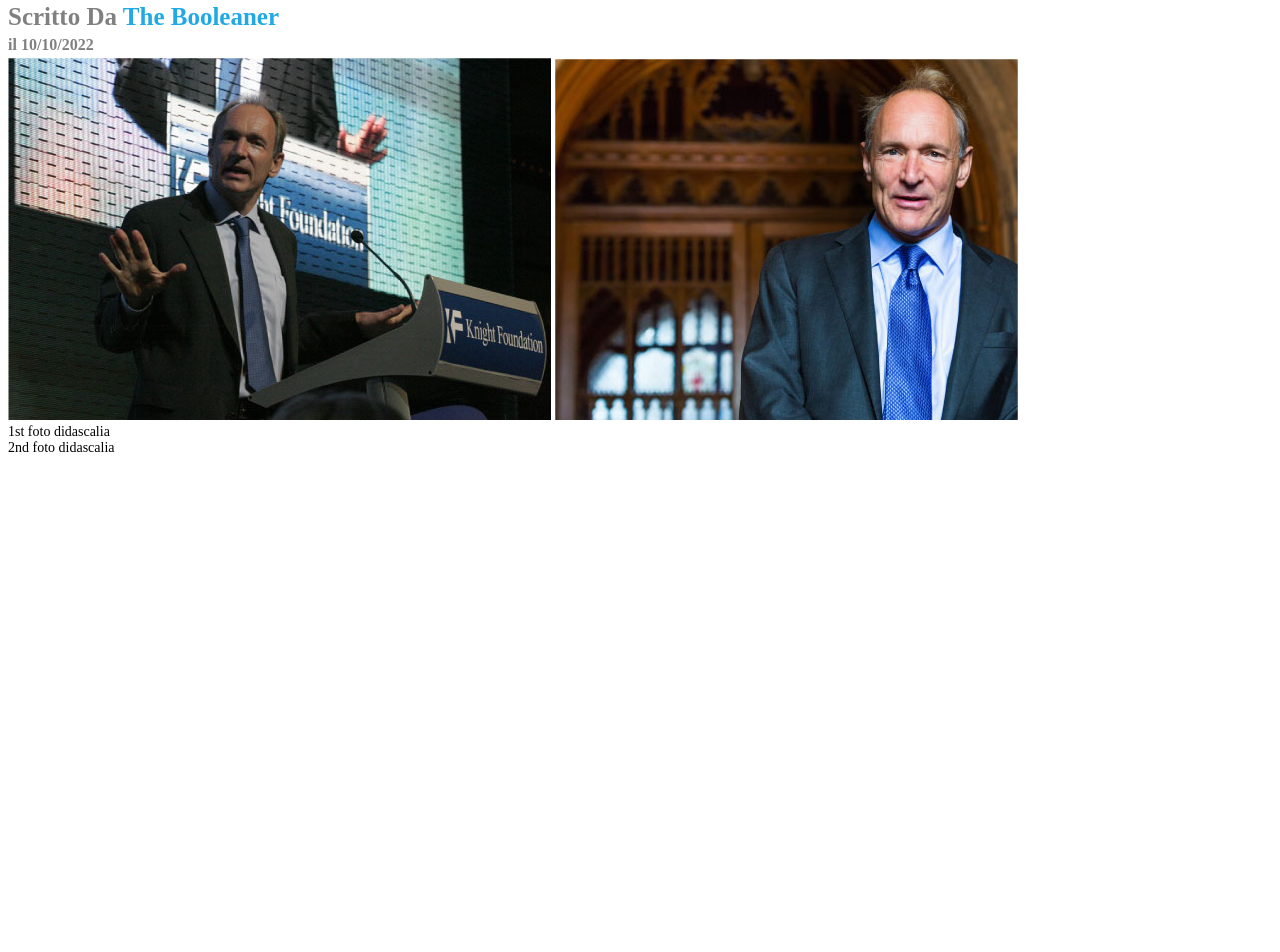
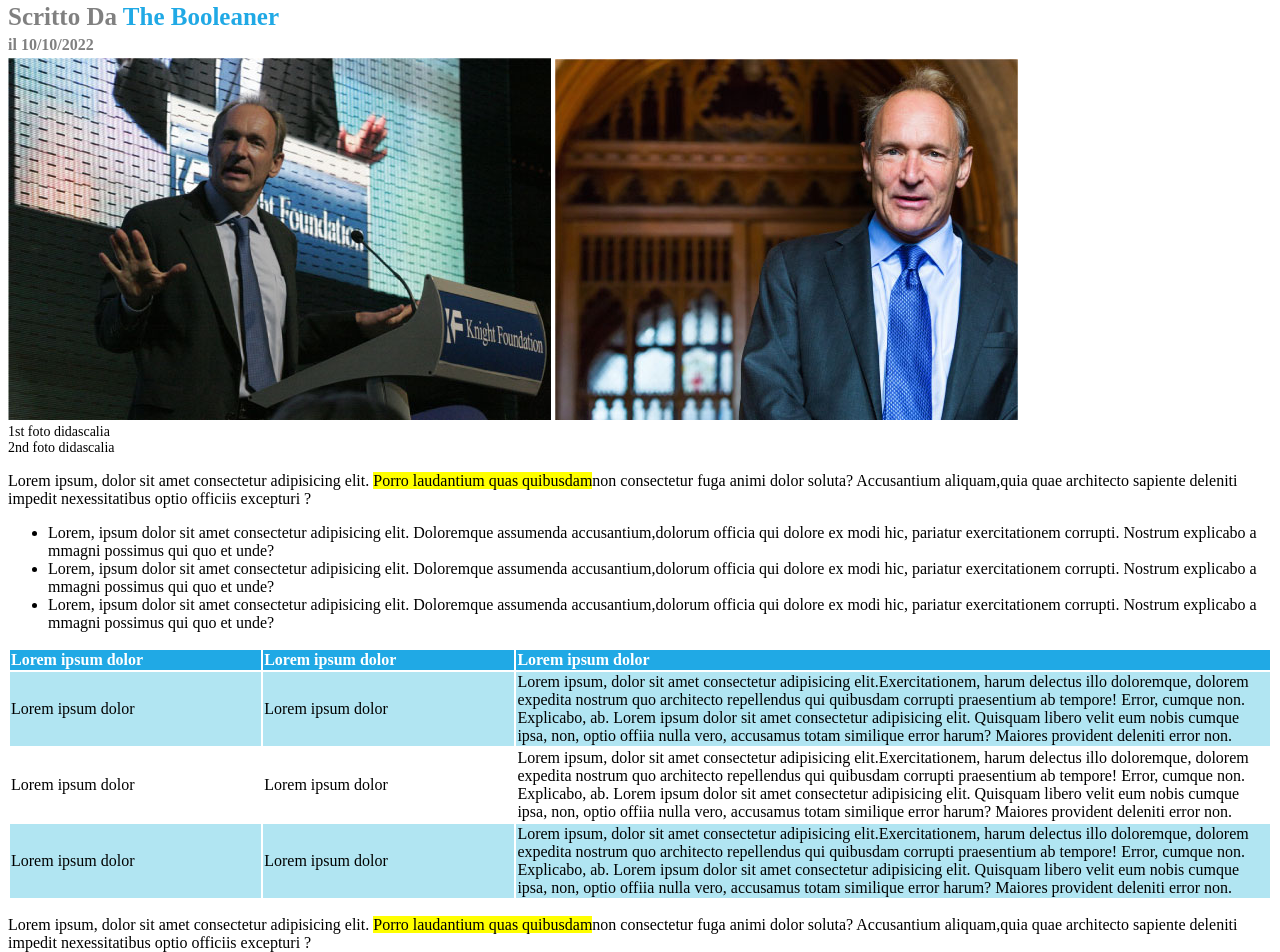
Before and after one commit to Andrea-Pascali/html-css-booleaner, a plain HTML site: page index.html in a window 1280 px wide. Shown: the part 400-1352 px from the top of the page. Before the commit the page ends 856 px from the top, so only its background shows below. Drawn offline with Linux system fonts and the light colour scheme.

Commit message:
second-section

```diff
--- a/css/style.css
+++ b/css/style.css
@@ -15,11 +15,11 @@ h1 {
 }
 
 h4 {
-    color:#808080;
+    color: #808080;
 
 }
 
-.title-section{
+.title-section {
     margin-top: 50px;
     margin-bottom: 5px;
     font-size: 25px;
@@ -39,3 +39,30 @@ h4 {
 .didascalia {
     font-size: 14px;
 }
+
+
+
+.big-cells {
+    width: 60%;
+    background-color: #20A9E5;
+}
+
+.first-cells {
+    color: white;
+    text-align: left;
+    background-color: #20A9E5;
+    width: 20%;
+
+}
+
+
+
+.second-cell {
+    background-color: #b1e5f2;
+
+}
+
+.big-cell-two {
+    width: 60%;
+    background-color: #b1e5f2;
+}
--- a/index.html
+++ b/index.html
@@ -31,8 +31,86 @@
                     </div>
             </section>
 
+            <section>
+
+                <p>Lorem ipsum, dolor sit amet consectetur adipisicing elit. <mark>Porro laudantium quas
+                        quibusdam</mark>non
+                    consectetur fuga animi dolor soluta? Accusantium aliquam,quia quae architecto sapiente deleniti
+                    impedit
+                    nexessitatibus optio officiis excepturi ?</p>
+                <ul>
+                    <li>
+                        Lorem, ipsum dolor sit amet consectetur adipisicing elit. Doloremque assumenda
+                        accusantium,dolorum
+                        officia qui dolore ex modi hic, pariatur exercitationem corrupti. Nostrum explicabo a mmagni
+                        possimus qui quo et unde?
+                    <li>
+                        Lorem, ipsum dolor sit amet consectetur adipisicing elit. Doloremque assumenda
+                        accusantium,dolorum
+                        officia qui dolore ex modi hic, pariatur exercitationem corrupti. Nostrum explicabo a mmagni
+                        possimus qui quo et unde?
+                    <li>
+                        Lorem, ipsum dolor sit amet consectetur adipisicing elit. Doloremque assumenda
+                        accusantium,dolorum
+                        officia qui dolore ex modi hic, pariatur exercitationem corrupti. Nostrum explicabo a mmagni
+                        possimus qui quo et unde?
+
+                    </li>
+                    </li>
+                    </li>
+                </ul>
+
+                <table class="style">
+                    <!-- intestazione  Tabella -->
+
+                    <thead>
+                        <tr class="first-cells">
+                            <th class="first-cells">Lorem ipsum dolor</th>
+                            <th class="first-cells">Lorem ipsum dolor</th>
+                            <th class="big-cells">Lorem ipsum dolor</th>
+                        </tr>
 
 
+                    </thead>
+                    <!-- /intestazione  Tabella -->
+
+                    <!-- Corpo Tabella -->
+                    <tbody>
+                    <tr>
+                      <td class="second-cell">Lorem ipsum dolor</td>
+                      <td class="second-cell">Lorem ipsum dolor</td>
+                      <td class="big-cell-two">Lorem ipsum, dolor sit amet consectetur adipisicing elit.Exercitationem, harum delectus illo doloremque, dolorem expedita nostrum quo architecto repellendus qui quibusdam corrupti praesentium ab tempore! Error, cumque non. Explicabo, ab. Lorem ipsum dolor sit amet consectetur adipisicing elit. Quisquam libero velit eum nobis cumque ipsa, non, optio offiia nulla vero, accusamus totam similique error harum? Maiores provident deleniti error non.</td>
+                    </tr>
+
+                    <tr>
+                        <td>Lorem ipsum dolor</td>
+                        <td>Lorem ipsum dolor</td>
+                        <td>Lorem ipsum, dolor sit amet consectetur adipisicing elit.Exercitationem, harum delectus illo doloremque, dolorem expedita nostrum quo architecto repellendus qui quibusdam corrupti praesentium ab tempore! Error, cumque non. Explicabo, ab. Lorem ipsum dolor sit amet consectetur adipisicing elit. Quisquam libero velit eum nobis cumque ipsa, non, optio offiia nulla vero, accusamus totam similique error harum? Maiores provident deleniti error non.</td>
+                    </tr>
+
+                    </tbody>
+                    <!-- /Corpo Tabella -->
+
+                    <!-- Table Footer -->
+
+                    <tfoot>
+                        <tr>
+                            <td class="second-cell">Lorem ipsum dolor</td>
+                            <td class="second-cell">Lorem ipsum dolor</td>
+                            <td class="big-cell-two">Lorem ipsum, dolor sit amet consectetur adipisicing elit.Exercitationem, harum delectus illo doloremque, dolorem expedita nostrum quo architecto repellendus qui quibusdam corrupti praesentium ab tempore! Error, cumque non. Explicabo, ab. Lorem ipsum dolor sit amet consectetur adipisicing elit. Quisquam libero velit eum nobis cumque ipsa, non, optio offiia nulla vero, accusamus totam similique error harum? Maiores provident deleniti error non.</td>
+                        </tr>
+                    </tfoot>
+                <!-- /Table Footer -->
+
+                </table>
+
+                <p>Lorem ipsum, dolor sit amet consectetur adipisicing elit. <mark>Porro laudantium quas
+                    quibusdam</mark>non
+                consectetur fuga animi dolor soluta? Accusantium aliquam,quia quae architecto sapiente deleniti
+                impedit
+                nexessitatibus optio officiis excepturi ?</p>
+
+            </section>
 
 
 
```
